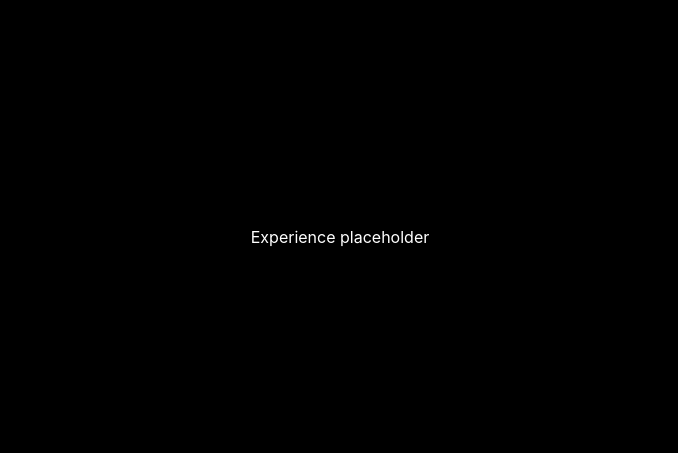
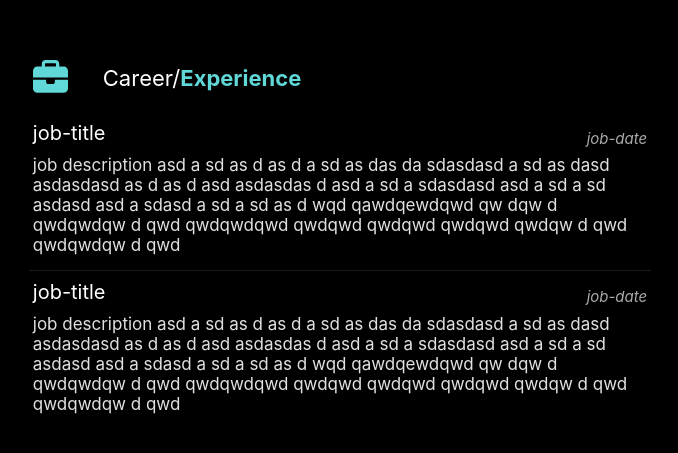
Before and after one commit to FbarcalaR/My-CV, a React (Create React App) app: page / in a window 1280 px wide. Shown: the part 963-1416 px from the top of the page, without its empty margins (300-978 px from the left). Built offline with nearby package versions, Linux system fonts and the light colour scheme.

Commit message:
added job descriptions

```diff
--- /dev/null
+++ b/src/components/Sections/Experience/Experience.module.css
@@ -0,0 +1,6 @@
+.experience-container {
+    display: flex;
+    flex-direction: column;
+    align-content: center;
+    flex-wrap: wrap;
+}
--- a/src/components/Sections/Experience/Experience.tsx
+++ b/src/components/Sections/Experience/Experience.tsx
@@ -1,10 +1,18 @@
 import React from 'react';
+import { faBriefcase } from '@fortawesome/free-solid-svg-icons';
+import classes from './Experience.module.css';
+import TitleSection from '../../UI/TitleSection/TitleSection';
+import JobDescription from './JobDescription/JobDescription';
+import ElementListDivider from '../../UI/ListElementDivider/ElementListDivider';
 
 const Experience = () => {
     return (
-        <>
-            Experience placeholder
-        </>
+        <div className={classes['experience-container']}>
+            <TitleSection icon={faBriefcase} title={'Career/'} subtitle={'Experience'} />
+            <JobDescription />
+            <ElementListDivider />
+            <JobDescription />
+        </div>
     );
 }
 
--- /dev/null
+++ b/src/components/Sections/Experience/JobDescription/JobDescription.module.css
@@ -0,0 +1,33 @@
+.job-header {
+    display: flex;
+    align-items: center;
+    justify-content: space-between;
+}
+
+.job-title {
+    font-style: normal;
+    font-size: 20px;
+    line-height: 23px;
+    padding-bottom: 10px;
+
+    color: #FFFFFF;
+}
+
+.job-date {
+    font-style: italic;
+    font-size: 15px;
+    line-height: 18px;
+
+    color: #AAAAAA;
+}
+
+.job-body {
+    width: 48%;
+
+    font-size: 17px;
+    line-height: 20px;
+    display: flex;
+    align-items: center;
+
+    color: #E0E0E0;
+}
--- /dev/null
+++ b/src/components/Sections/Experience/JobDescription/JobDescription.tsx
@@ -0,0 +1,18 @@
+import React from 'react';
+import classes from './JobDescription.module.css';
+
+const JobDescription = () => {
+    return (
+        <>
+            <div className={classes['job-header']} >
+                <span className={classes['job-title']}>job-title</span>
+                <span className={classes['job-date']}>job-date</span>
+            </div>
+            <span className={classes['job-body']}>
+                job description asd a sd as d as d  a sd as das da sdasdasd a sd as dasd asdasdasd as d as d asd asdasdas d asd a sd a sdasdasd asd a sd a sd asdasd asd a sdasd a sd a sd as d wqd qawdqewdqwd qw dqw d qwdqwdqw d qwd qwdqwdqwd qwdqwd qwdqwd qwdqwd qwdqw d qwd qwdqwdqw d qwd
+            </span>
+        </>
+    );
+}
+
+export default JobDescription;
--- a/src/components/Sections/Home/Divider/Divider.tsx
+++ b/src/components/Sections/Home/Divider/Divider.tsx
@@ -1,10 +1,10 @@
 import React from 'react';
 import classes from './Divider.module.css';
 
-const Component = () => {
+const Divider = () => {
         return (
             <span className={classes.divider}></span>
         );
 }
 
-export default Component;
+export default Divider;
--- /dev/null
+++ b/src/components/UI/ListElementDivider/ElementListDivider.module.css
@@ -0,0 +1,5 @@
+.divider {
+    background-color: #1a1a1a;
+    margin: 15px -4px 10px -4px;
+    height: 0.5px;
+  }
--- /dev/null
+++ b/src/components/UI/ListElementDivider/ElementListDivider.tsx
@@ -0,0 +1,10 @@
+import React from 'react';
+import classes from './ElementListDivider.module.css';
+
+const ElementListDivider = () => {
+        return (
+            <span className={classes.divider}></span>
+        );
+}
+
+export default ElementListDivider;
--- /dev/null
+++ b/src/components/UI/TitleSection/TitleSection.module.css
@@ -0,0 +1,17 @@
+.title-font {
+    font-size: 22px;
+    display: flex;
+    align-items: center;
+    padding-bottom: 27px;
+}
+
+.title-font b{
+    color: #61D8D8;
+}
+
+.title-icon {
+    width: 35px;
+    height: 35px;
+    padding-right: 35px;
+    color: #61D8D8;
+}
--- /dev/null
+++ b/src/components/UI/TitleSection/TitleSection.tsx
@@ -0,0 +1,21 @@
+import { IconDefinition } from '@fortawesome/fontawesome-svg-core';
+import { FontAwesomeIcon } from '@fortawesome/react-fontawesome';
+import React, { FunctionComponent } from 'react';
+import classes from './TitleSection.module.css';
+
+type Props = {
+    icon: IconDefinition;
+    title: string;
+    subtitle: string;
+}
+
+const TitleSection: FunctionComponent<Props> = (props) => {
+        return (
+            <span className={classes['title-font']}>
+                <FontAwesomeIcon icon={props.icon} className={classes['title-icon']} />
+                {props.title}<b>{props.subtitle}</b>
+            </span>
+        );
+}
+
+export default TitleSection;
```
